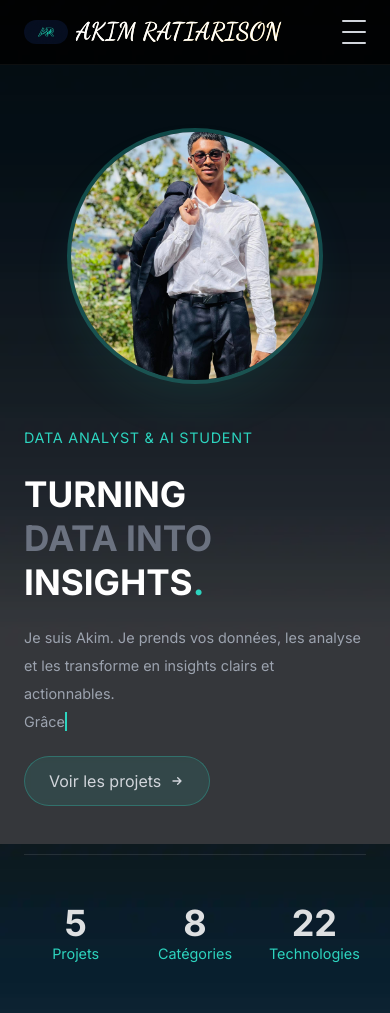
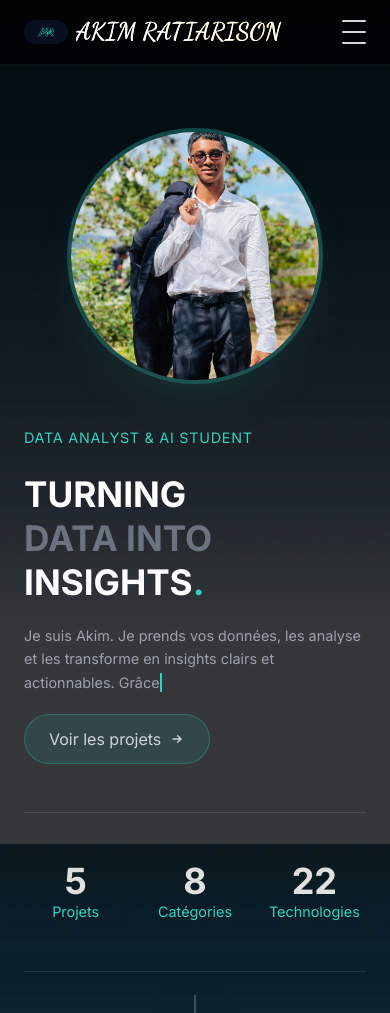
Before and after one commit to akimratiarison-rgb/portfolio-data-akim, a Flask app: page / in a window 390 px wide. Shown: the top 1013 px of the page. Run offline with Flask 3, Linux system fonts and the light colour scheme; some libraries are stand-ins or nearby versions; some web fonts are replaced.

Commit message:
Correction bug

```diff
--- a/templates/base.html
+++ b/templates/base.html
@@ -34,7 +34,7 @@
 <body class=" text-gray-300 font-sans antialiased"
       style="background-image: url('{{ url_for('static', filename='images/background.webp') }}'); background-size: cover; background-attachment: fixed; background-position: center;">
 
-      <!-- LOADER (barre de chargement au démarrage) -->
+      <!-- LOADER -->
     <div id="loader-overlay">
         <div class="loader-bar"></div>
         <div class="loader-text text-sans ">Chargement du site...</div>
--- a/templates/index.html
+++ b/templates/index.html
@@ -17,10 +17,11 @@
             <span class="text-gray-500">DATA INTO</span><br>
             INSIGHTS<span class="text-accent">.</span>
         </h1>
-        <p class="text-gray-400 text-lg max-w-lg">
-            Je suis Akim. Je prends vos données, les analyse et les transforme en insights clairs et actionnables.<br>
-            Grâce <span id="typed-text" class="font-mono border-r-2 border-accent"></span>
-        </p>
+            <p class="text-gray-400 text-base md:text-lg max-w-3xl leading-relaxed">
+                Je suis Akim. Je prends vos données, les analyse et les transforme en insights clairs et actionnables.
+                <br class="hidden sm:block">
+                Grâce <span id="typed-text" class="font-mono border-r-2 border-accent"></span>
+            </p>
         <a href="#projets" class="inline-flex items-center gap-2 bg-accent/10 backdrop-blur-sm border border-accent/30 text-gray px-6 py-3 rounded-full hover:bg-accent/20 transition">
             Voir les projets
             <svg class="w-4 h-4" fill="none" stroke="currentColor" viewBox="0 0 24 24"><path stroke-linecap="round" stroke-linejoin="round" stroke-width="2" d="M13 7l5 5m0 0l-5 5m5-5H6"></path></svg>
```
